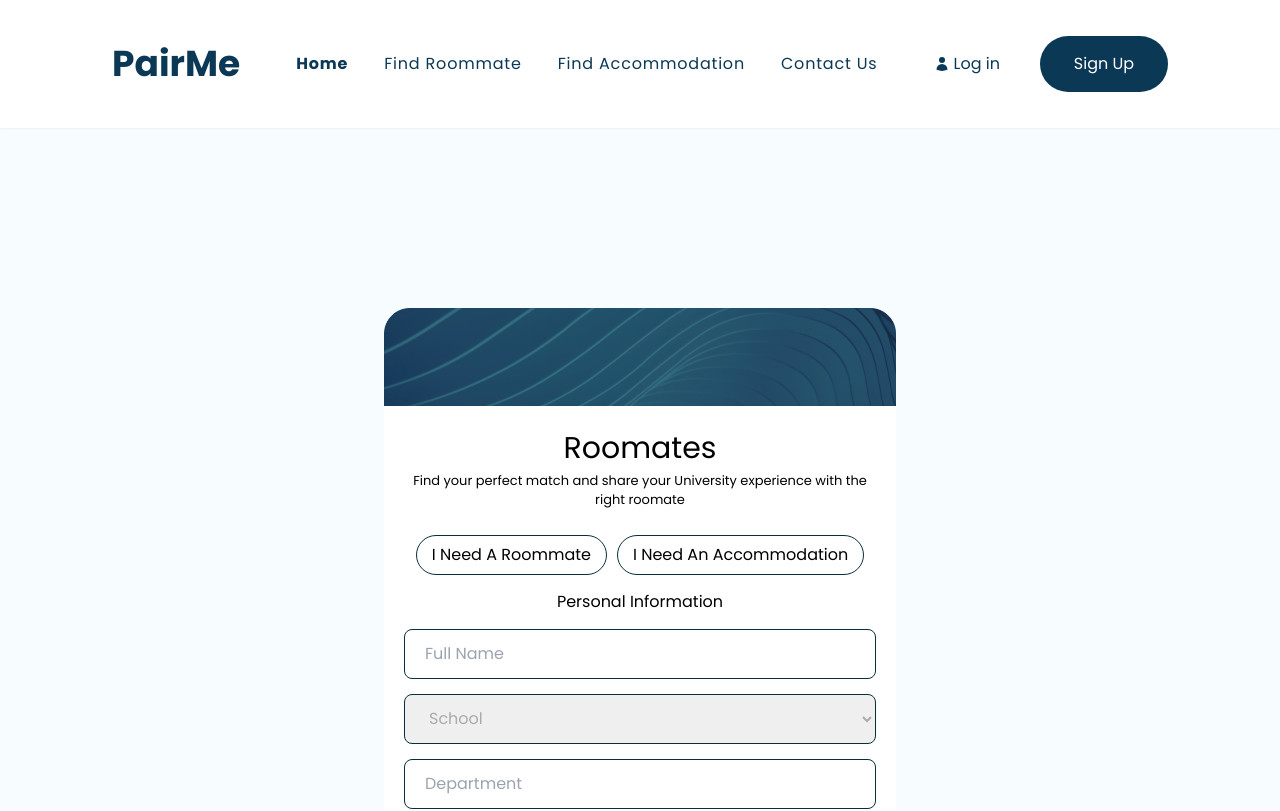
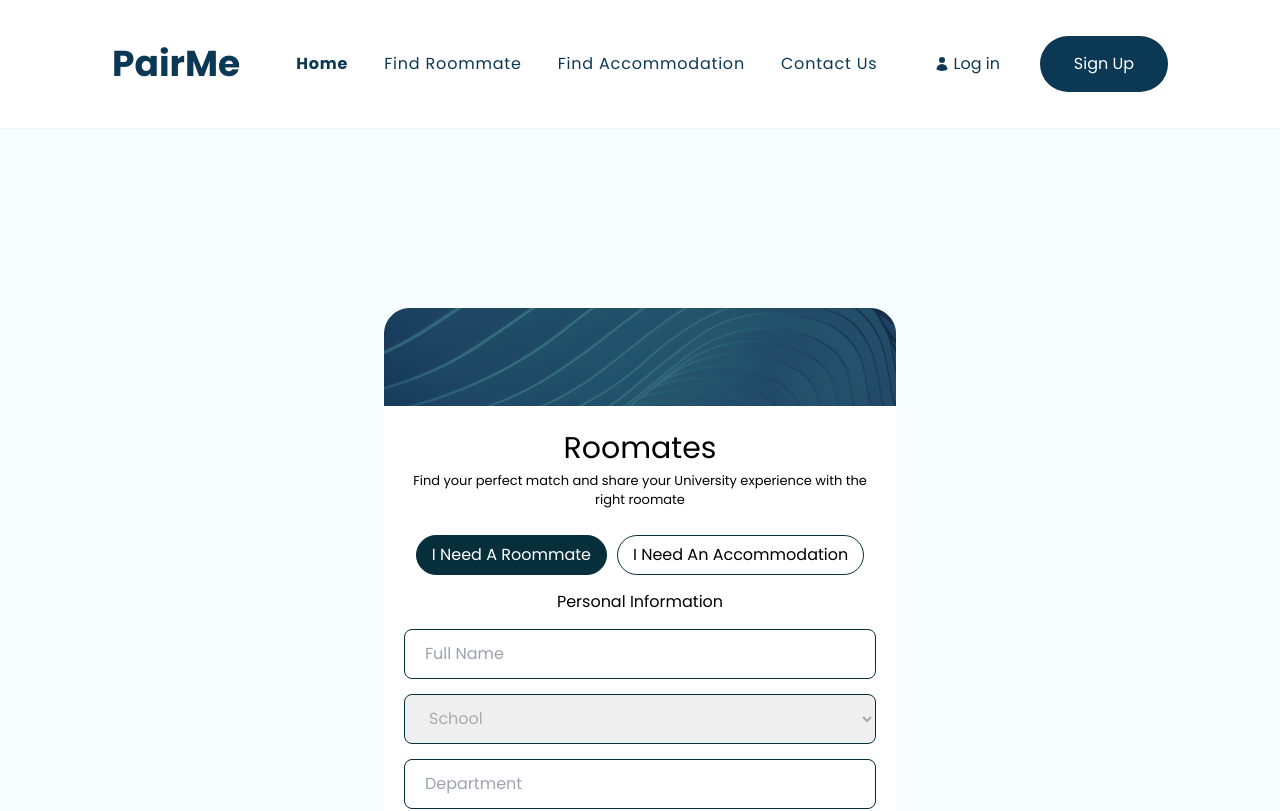
Before and after one commit to Quadry01/pairme-web, a React (Create React App) app: page /signup in a window 1280 px wide. Shown: the top 811 px of the page. Built offline with nearby package versions, Linux system fonts and the light colour scheme.

Commit message:
first btn active

```diff
--- a/src/pages/Signup/SignUp.jsx
+++ b/src/pages/Signup/SignUp.jsx
@@ -33,7 +33,7 @@ export const SignUp = () => {
   const [form_paragraph, SetForm_paragraph] = useState(
     "Find your perfect match and share your University experience with the right roomate"
   );
-
+  const [bg, setBg] = useState("bg");
   const navigate = useNavigate();
   const { setUser, userStatus, setUserStatus } = useStateContext();
 
@@ -52,6 +52,7 @@ export const SignUp = () => {
     SetAccomondation_section("");
     SetRoomate_section("hide");
     setUserStatus("findingAccommodation");
+    setBg("");
   };
 
   const handleFormSubmit = (e) => {
@@ -80,7 +81,7 @@ export const SignUp = () => {
             <p className="form-paragraph">{form_paragraph}</p>
           </div>
 
-          <button onClick={RoommateHandler} className="top-btn1">
+          <button onClick={RoommateHandler} className={`top-btn1 ${bg}`}>
             I Need A Roommate
           </button>
           <button onClick={AccomondationHandler} className="top-btn2">
--- a/src/pages/Signup/Signup.css
+++ b/src/pages/Signup/Signup.css
@@ -33,6 +33,10 @@
   border: 1px solid #072f3b;
   border-radius: 30px;
   margin-bottom: 15px;
+}
+.bg {
+  background-color: #072f3b;
+  color: white;
 }
 .top-btn2 {
   height: 40px;
```
